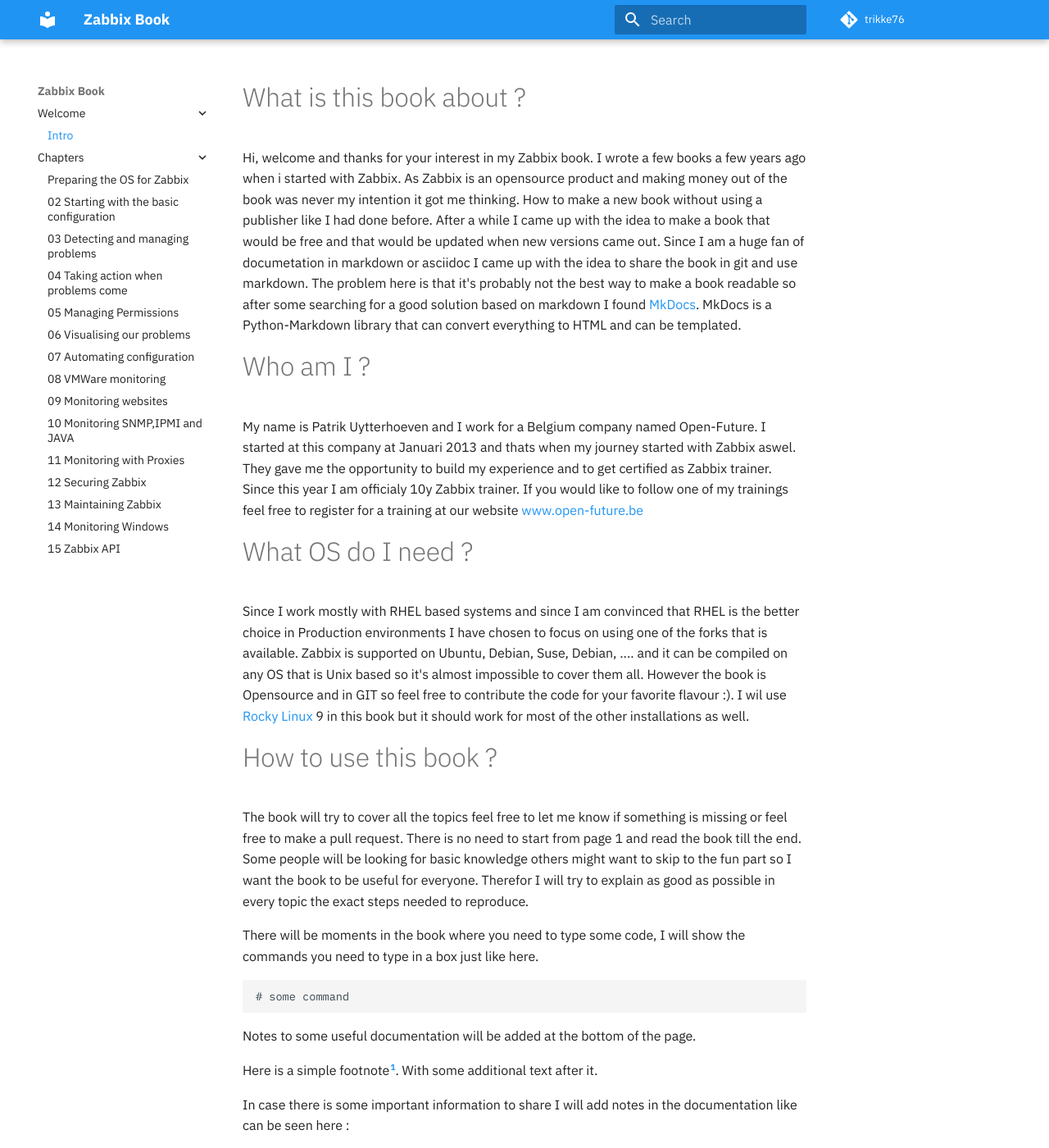
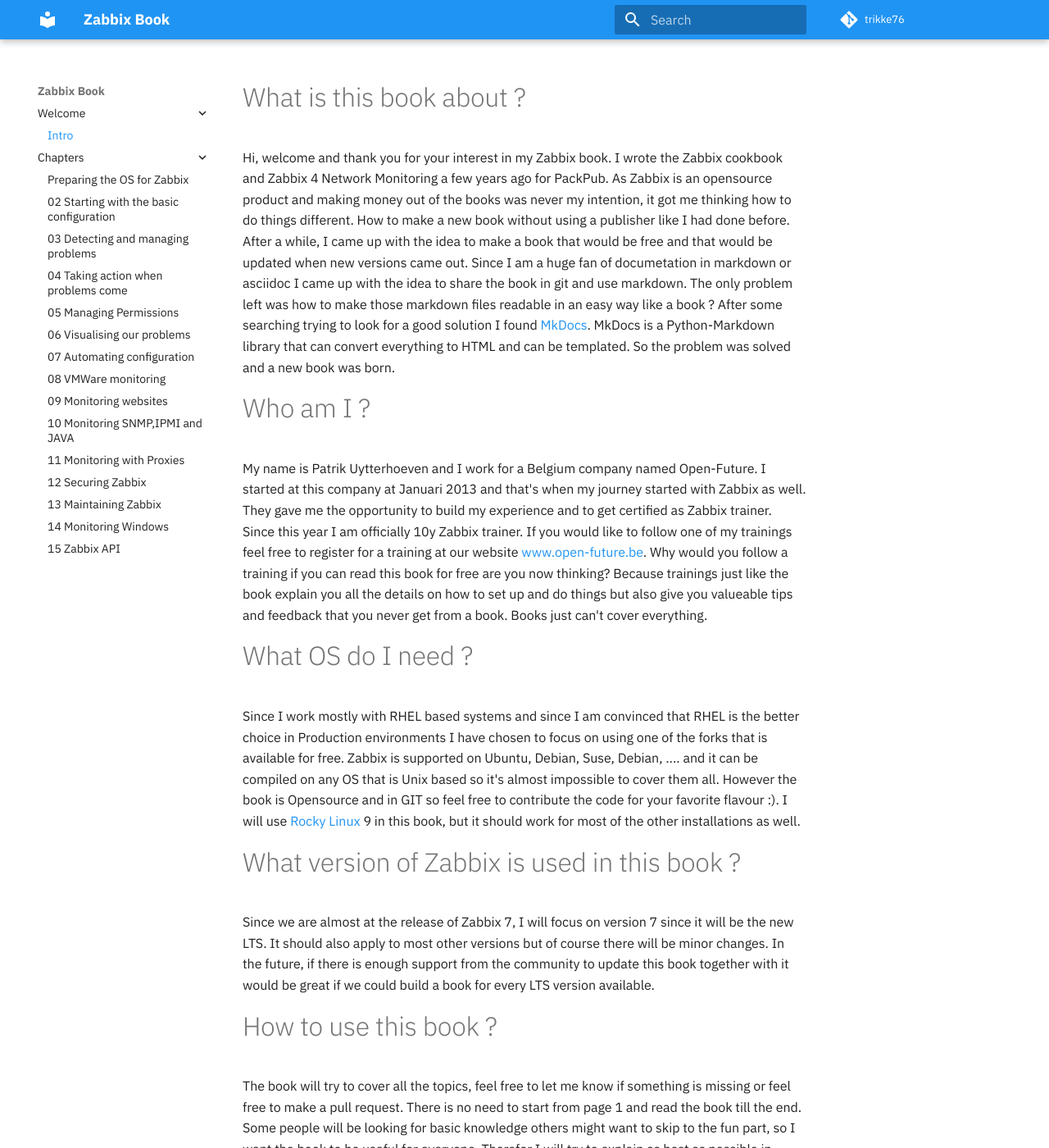
Before and after one commit to Trikke76/Zabbix-Book, an MkDocs documentation site: the page built from docs/index.md, in a window 1280 px wide and 1400 px high. Shown: the whole window at 82% size. Built offline with MkDocs 1.6.1 and Material for MkDocs 9.7.7, drawn with Linux system fonts in a browser that asks for light colours; comment, search, counter and statistics services are not loaded; some of the changed text lies outside the part shown.

Commit message:
fixed grammar and spelling mistakes

```diff
--- a/docs/index.md
+++ b/docs/index.md
@@ -1,28 +1,33 @@
 # What is this book about ?
 
-Hi, welcome and thanks for your interest in my Zabbix book. I wrote a few books a few years ago when i started with Zabbix.
-As Zabbix is an opensource product and making money out of the book was never my intention it got me thinking.
+Hi, welcome and thank you for your interest in my Zabbix book. I wrote the Zabbix cookbook and Zabbix 4 Network Monitoring  a few years ago for PackPub.
+As Zabbix is an opensource product and making money out of the books was never my intention, it got me thinking how to do things different.
 How to make a new book without using a publisher like I had done before.
-After a while I came up with the idea to make a book that would be free and that would be updated when new versions came out.
+After a while, I came up with the idea to make a book that would be free and that would be updated when new versions came out.
 Since I am a huge fan of documetation in markdown or asciidoc I came up with the idea to share the book in git and use markdown.
-The problem here is that it's probably not the best way to make a book readable so after some searching for a good solution based on markdown I found [MkDocs](www.mkdocs.org). MkDocs is a Python-Markdown library that can convert everything to HTML and can be templated.
+The only problem left was how to make those markdown files readable in an easy way like a book ? After some searching trying to look for a good solution I found [MkDocs](https://www.mkdocs.org). MkDocs is a Python-Markdown library that can convert everything to HTML and can be templated. So the problem was solved and a new book was born.
 
 
 # Who am I ?
 
-My name is Patrik Uytterhoeven and I work for a Belgium company named Open-Future. I started at this company at Januari 2013 and thats
-when my journey started with Zabbix aswel. They gave me the opportunity to build my experience and to get certified as Zabbix trainer.
-Since this year I am officialy 10y Zabbix trainer. If you would like to follow one of my trainings feel free to register for a training at our website [www.open-future.be](www.open-future.be)
+My name is Patrik Uytterhoeven and I work for a Belgium company named Open-Future. I started at this company at Januari 2013 and that's
+when my journey started with Zabbix as well. They gave me the opportunity to build my experience and to get certified as Zabbix trainer.
+Since this year I am officially 10y Zabbix trainer. If you would like to follow one of my trainings feel free to register for a training at our website [www.open-future.be](https://www.open-future.be). Why would you follow a training if you can read this book for free are you now thinking? Because trainings just like the book explain you all the details on how to set up and do things but also give you valueable tips and feedback that you never get from a book. Books just can't cover everything.
+
 
 # What OS do I need ?
 
-Since I work mostly with RHEL based systems and since I am convinced that RHEL is the better choice in Production environments I have chosen to focus on using one of the forks that is available. Zabbix is supported on Ubuntu, Debian, Suse, Debian, .... and it can be compiled on any OS that is Unix based so it's almost impossible to cover them all. However the book is Opensource and in GIT so feel free to contribute the code for your favorite flavour :). I wil use [Rocky Linux](https://rockylinux.org/) 9 in this book but it should work for most of the other installations as well.
+Since I work mostly with RHEL based systems and since I am convinced that RHEL is the better choice in Production environments I have chosen to focus on using one of the forks that is available for free. Zabbix is supported on Ubuntu, Debian, Suse, Debian, .... and it can be compiled on any OS that is Unix based so it's almost impossible to cover them all. However the book is Opensource and in GIT so feel free to contribute the code for your favorite flavour :). I will use [Rocky Linux](https://rockylinux.org/) 9 in this book, but it should work for most of the other installations as well.
+
+# What version of Zabbix is used in this book ?
+
+Since we are almost at the release of Zabbix 7, I will focus on version 7 since it will be the new LTS. It should also apply to most other versions but of course there will be minor changes. In the future, if there is enough support from the community to update this book together with it would be great if we could build a book for every LTS version available.
 
 
 # How to use this book ?
 
-The book will try to cover all the topics feel free to let me know if something is missing or feel free to make a pull request.
-There is no need to start from page 1 and read the book till the end. Some people will be looking for basic knowledge others might want to skip to the fun part so I want the book to be useful for everyone. Therefor I will try to explain as good as possible in every topic the exact steps needed to reproduce.
+The book will try to cover all the topics, feel free to let me know if something is missing or feel free to make a pull request.
+There is no need to start from page 1 and read the book till the end. Some people will be looking for basic knowledge others might want to skip to the fun part, so I want the book to be useful for everyone. Therefor I will try to explain as best as possible in every topic the exact steps needed to reproduce.
 
 There will be moments in the book where you need to type some code, I will show the commands you need to type in a box just like here.
 
```
Also changed, not shown: docs/01-Getting started with Zabbix.md (+19 -19 lines).
